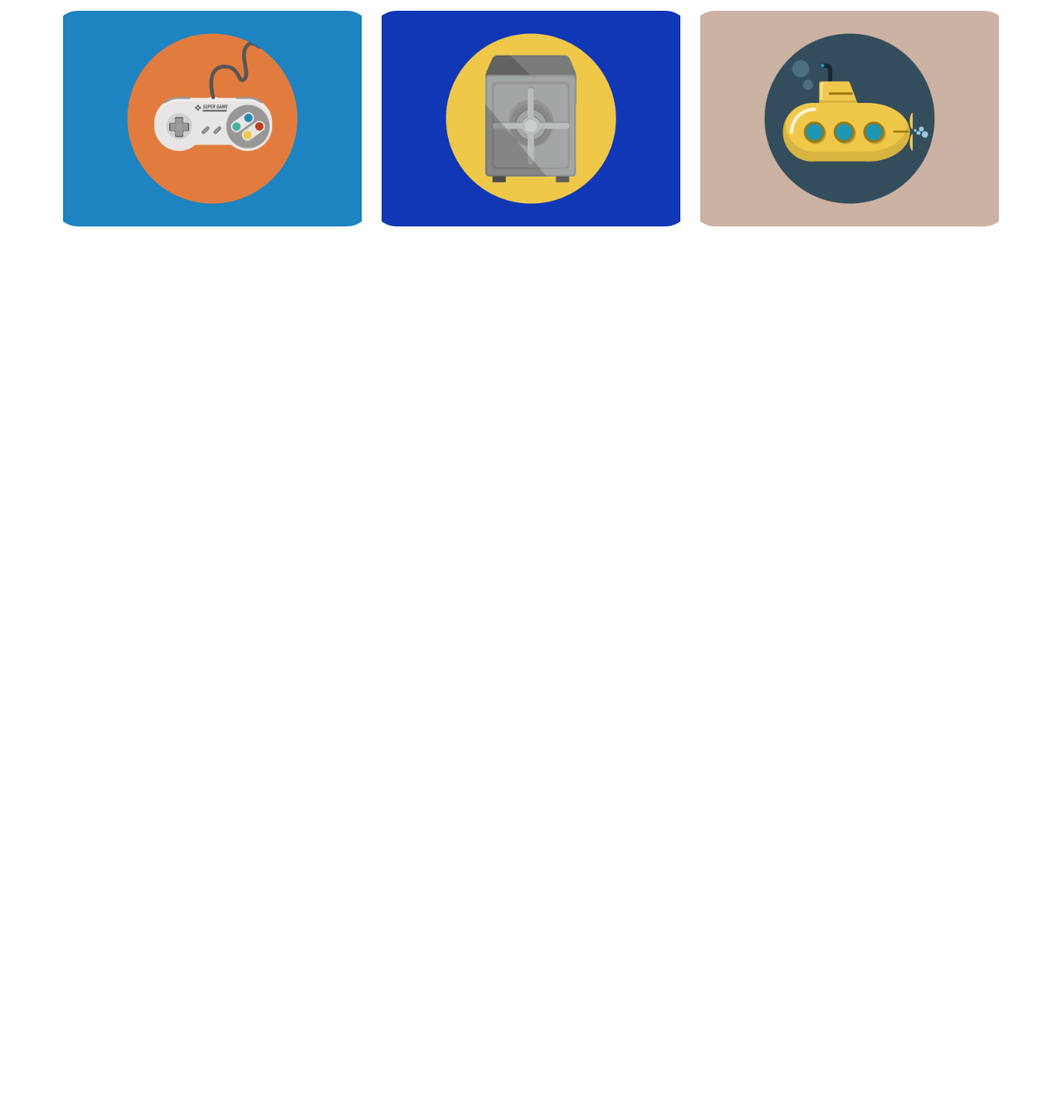
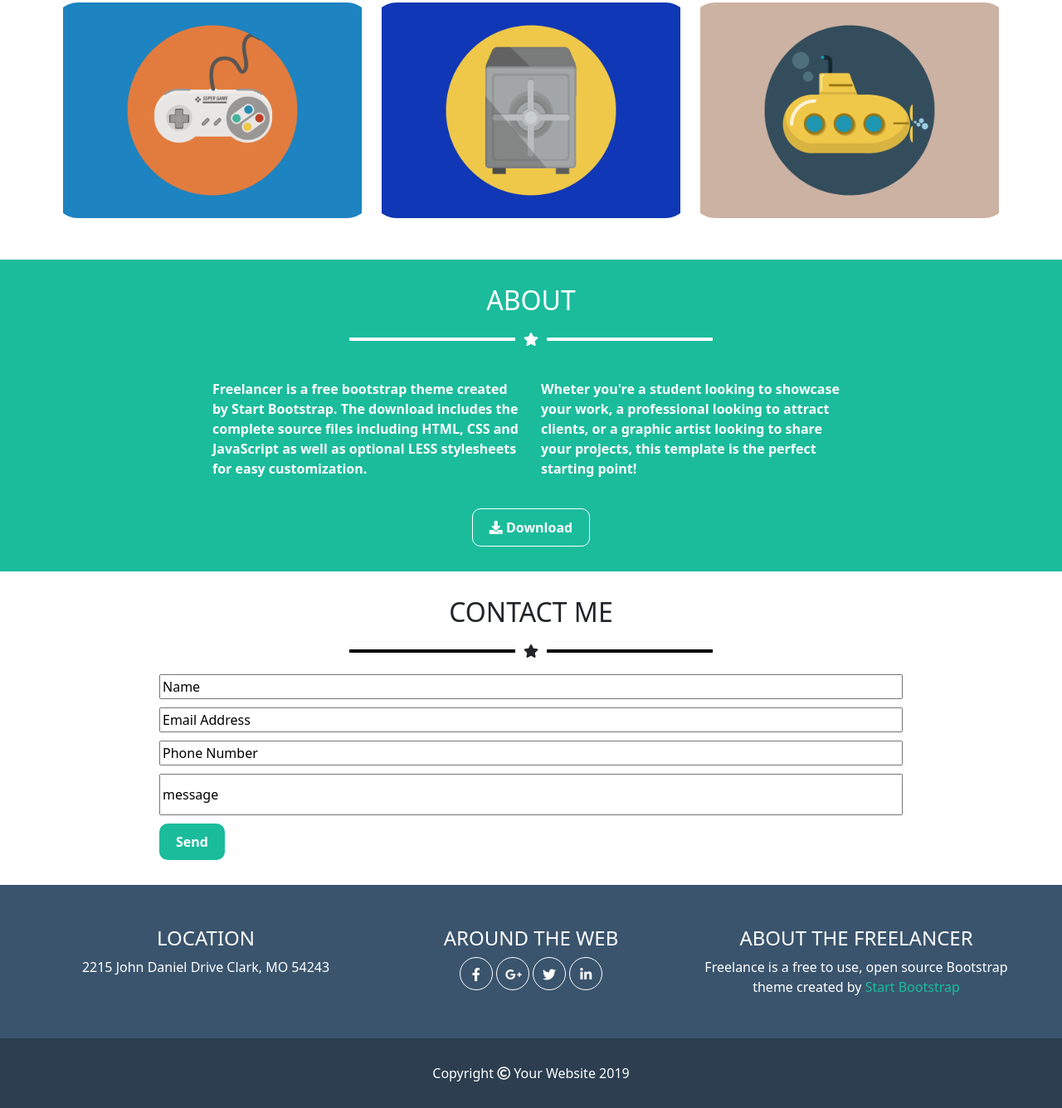
Before and after one commit to Bisio98/html-css-bootstrap-freelancer, a plain HTML site: page index.html in a window 1280 px wide. Shown: the part 1151-2487 px from the top of the page at 83% size. Before the commit the page ends 1444 px from the top, so only its background shows below. Drawn offline with nearby package versions, Linux system fonts and the light colour scheme.

Commit message:
completed

```diff
--- a/css/style.css
+++ b/css/style.css
@@ -5,6 +5,10 @@
 
 img{
     width: 100%;
+}
+
+.space{
+    padding: 30px 0;
 }
 
 /* HEADER */
@@ -75,40 +79,45 @@ header{
 
 .start img{
     width: 30%;
-    margin-bottom: 20px;
 }
 
 .start span{
     font-size: 20px;
-    padding-bottom: 20px;
 }
 
 .sep{
     display: flex;
     flex-direction: row;
-    align-content: center;
     align-items: center;
-    margin: 20px 0;
+    justify-content: center;
+    margin:20px 0;
+}
+
+.line_white{
+    background-color: white;
+}
+
+.line_black{
+    background-color: black;
 }
 
 .line{
     height: 4px;
     width: 100px;
-    background-color: white;
     display: inline-block;
     margin: 0 10px;
 }
 
 
 @media (min-width: 768px)  {
-    .start .sep .line{
+    .sep .line{
         width: 150px;
     }
 }
 
 
 @media (min-width: 992px)  {
-    .start .sep .line{
+    .sep .line{
         width: 200px;
     }
 }
@@ -116,7 +125,6 @@ header{
 /* portfolio */
 .portfolio{
     text-align: center;
-    padding-top: 30px;
 }
 
 .container_port{
@@ -163,3 +171,104 @@ header{
 .col:hover i {
     opacity: 1;
 }
+
+/* about */
+.about{
+    background-color: #1ABC9C;
+}
+
+.about_cont{
+    width: 70%;
+    margin: auto;
+    text-align: center;
+}
+
+.about p{
+    font-weight: 700;
+    text-align: left;
+}
+
+.button{
+    display: inline-block;
+    padding: 10px 20px;
+    font-weight: 700;
+    border-radius: 10px;
+}
+
+.btn_white{
+    border: 1px solid white;
+}
+
+.button:hover{
+    cursor: pointer;
+}
+
+@media (min-width: 992px)  {
+    .about_cont{
+        width: 60%;
+    }
+}
+
+/* contact me */
+.contact{
+    margin: auto;
+    width: 70%;
+    text-align: center;
+}
+
+.contact input{
+    display: block;
+    margin: 10px auto;
+    width: 100%;
+}
+
+.send{
+    text-align: left;
+    width: 100%;
+}
+
+.contact .text{
+    height: 50px;
+}
+
+.btn_green{
+    background-color: #1ABC9C;
+}
+
+/* social */
+.social{
+    background-color: #3A546D;
+    display: flex;
+    align-items: center;
+}
+
+.social_cont{
+    width: 90%;
+    margin: auto;
+    text-align: center;
+}
+
+.green{
+    color: #1ABC9C;
+}
+
+.link_social{
+    display: inline-block;
+    text-align: center;
+    line-height: 20px;
+    height: 40px;
+    width: 40px;
+    padding: 10px;
+    border-radius: 50%;
+    border: 1px solid white;
+}
+
+.social i:hover{
+    cursor: pointer;
+}
+
+/* FOOTER */
+footer{
+    background-color: #2C3E50;
+    text-align: center;
+}
--- a/index.html
+++ b/index.html
@@ -25,23 +25,23 @@
     </header>
 
     <main>
-        <div class="start">
+        <div class="start space">
             <img src="img/avatar.svg" alt="Avatar">
             <h1 class="white">START BOOTSTRAP</h1>
             <div class="sep">
-                <div class="line"></div>
+                <div class="line_white line"></div>
                 <i class="white fas fa-star"></i>
-                <div class="line"></div>
+                <div class="line_white line"></div>
             </div>
             <span class="white">GRAPHIC ARTIST - WEB DESIGNER - ILLUSTRATOR</span>
         </div>
 
-        <div class="portfolio">
+        <div class="portfolio space">
             <h2>PORTFOLIO</h2>
             <div class="sep">
-                <div class="line"></div>
+                <div class="line line_black"></div>
                 <i class="fas fa-star"></i>
-                <div class="line"></div>
+                <div class="line line_black"></div>
             </div>
             <div class="container_port">
                 <div class="container-fluid">
@@ -86,10 +86,74 @@
                 </div>
             </div>
         </div>
+
+        <div class="about space">
+            <div class="about_cont">
+                <h2 class="white">ABOUT</h2>
+                <div class="sep">
+                    <div class="line line_white"></div>
+                    <i class="white fas fa-star"></i>
+                    <div class="line line_white"></div>
+                </div>
+                <div class="row row-cols-1 row-cols-md-2">
+                    <div class="col">
+                        <p class="white">Freelancer is a free bootstrap theme created by Start Bootstrap. The download includes the complete source files including HTML, CSS and JavaScript as well as optional LESS stylesheets for easy customization.</p>
+                    </div>
+                    <div class="col">
+                        <p class="white">Wheter you're a student looking to showcase your work, a professional looking to attract clients, or a graphic artist looking to share your projects, this template is the perfect starting point!</p>
+                    </div>
+                </div>
+                <div class="button btn_white">
+                    <i class="white fas fa-download"></i>
+                    <span class="white">Download</span>
+                </div>
+            </div>
+        </div>
+
+        <div class="contact space">
+            <h2>CONTACT ME</h2>
+            <div class="sep">
+                <div class="line line_black"></div>
+                <i class="fas fa-star"></i>
+                <div class="line line_black"></div>
+            </div>
+            <input type="Name" value="Name">
+            <input type="Email Address" value="Email Address">
+            <input type="Phone Number" value="Phone Number">
+            <input type="text" value="message" class="text">
+            <div class="send">
+                <div class="button btn_green">
+                    <span class="white">Send</span>
+                </div>
+            </div>
+        </div>
+
+        <div class="social space">
+            <div class="social_cont">
+                <div class="row row-cols-1 row-cols-md-3">
+                    <div class="col white">
+                        <h4>LOCATION</h4>
+                        <span>2215 John Daniel Drive Clark, MO 54243</span>
+                    </div>
+                    <div class="col white">
+                        <h4>AROUND THE WEB</h4>
+                        <div class="link_social"><i class="fab fa-facebook-f"></i></div>
+                        <div class="link_social"><i class="fab fa-google-plus-g"></i></div>
+                        <div class="link_social"><i class="fab fa-twitter"></i></div>
+                        <div class="link_social"><i class="fab fa-linkedin-in"></i></div>
+                    </div>
+                    <div class="col white">
+                        <h4>ABOUT THE FREELANCER</h4>
+                        <span>Freelance is a free to use, open source Bootstrap theme created  by <span class="green">Start Bootstrap</span></span>
+                    </div>
+                </div>
+            </div>
+        </div>
+
     </main>
 
-    <footer>
-
+    <footer class="space">
+        <span class="white">Copyright <i class="far fa-copyright"></i> Your Website 2019</span>
     </footer>
 </body>
 </html>
```
